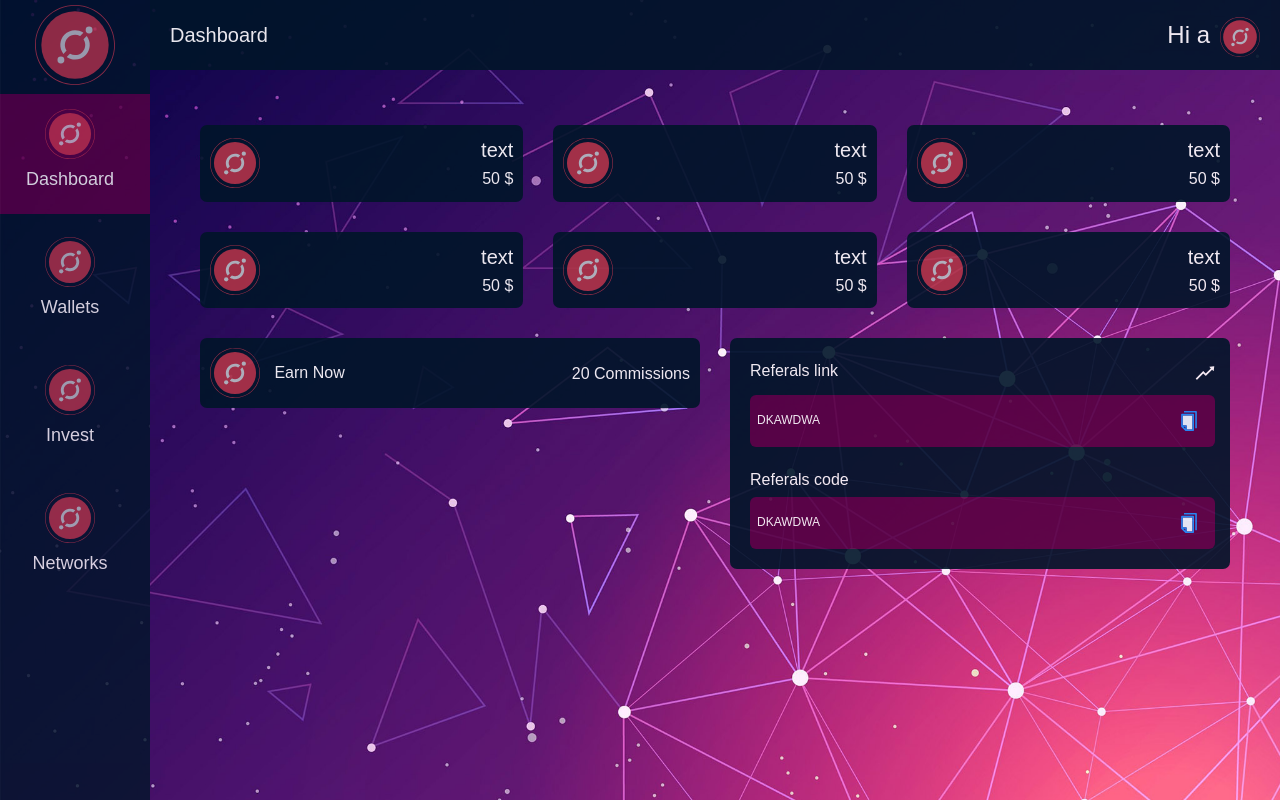
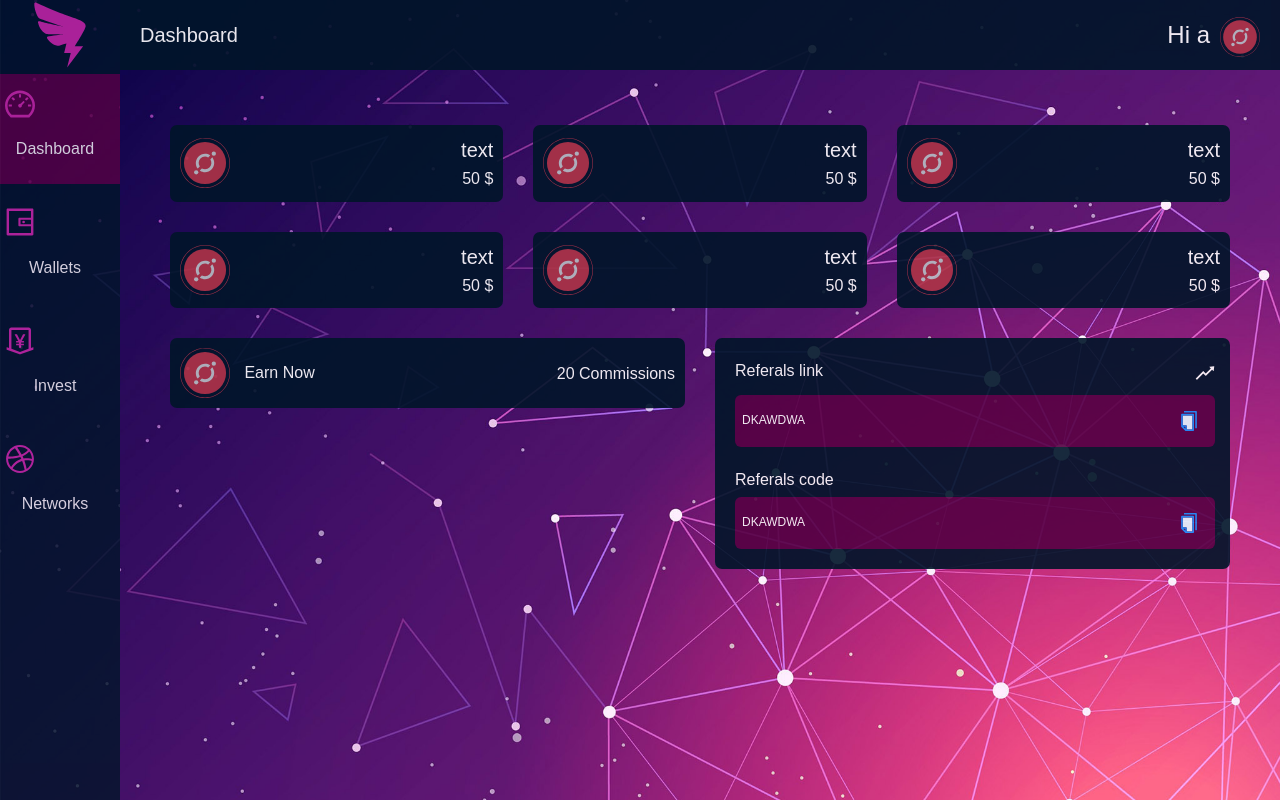
Before and after one commit to Phuc99bd/DINVEST_USER, a React (Create React App) app: page / in a window 1280 px wide. Built offline with nearby package versions, Linux system fonts and the light colour scheme.

Commit message:
update mainHeaders

```diff
--- a/src/assets/css/variables.scss
+++ b/src/assets/css/variables.scss
@@ -11,16 +11,16 @@ $btn-background-confirm: #632897;
 $sidebar-desktop-background: linear-gradient(45, #791871 0%, #ac50a2 100%);
 
 $header-menu-color: #f9354c;
-
+$icon-color: #d129ad;
 $modal-background: linear-gradient(180deg, #8a207a 0%, #a70b97 100%);
 $modal-background-color: #001529;
-$modal-background-header-color: #F36C03;
+$modal-background-header-color: #f36c03;
 $modal-boder: #efefef;
 $modal-close-x: #fff;
 
 $gradient-ping-color: rgba(211, 25, 112, 0.5);
 $gradient-violet-color: rgba(192, 69, 165, 0.5);
-$gradient-btn-ping-color:rgba(177, 18, 92, 0.5);
+$gradient-btn-ping-color: rgba(177, 18, 92, 0.5);
 $gradient-btn-violet-color: rgba(0, 0, 0, 0.5);
 $main-color: #fff;
 $main-hover-color: #fff;
--- a/src/commons/components/MainHeader/index.js
+++ b/src/commons/components/MainHeader/index.js
@@ -8,6 +8,13 @@ import { ROUTE } from "commons/constants";
 import "./styles.scss";
 
 import { FormattedMessage, injectIntl } from "react-intl";
+import {
+  DashboardOutlined,
+  DingdingOutlined,
+  DribbbleOutlined,
+  MoneyCollectOutlined,
+  WalletOutlined,
+} from "@ant-design/icons";
 
 const { Sider } = Layout;
 const rootSubMenuKeys = ["_myTransaction"];
@@ -43,28 +50,28 @@ const MainSideBar = ({
   const itemMenu = [
     {
       id: 1,
-      icon: require("assets/images/loading/loader.svg"),
+      icon: <DashboardOutlined />,
       title: <FormattedMessage id={"menu.dashboard"} />,
       link: ROUTE.HOME,
       subMenu: [],
     },
     {
       id: 2,
-      icon: require("assets/images/loading/loader.svg"),
+      icon: <WalletOutlined />,
       title: <FormattedMessage id={"menu.wallets"} />,
       link: ROUTE.WALLETS,
       subMenu: [],
     },
     {
       id: 3,
-      icon: require("assets/images/loading/loader.svg"),
+      icon: <MoneyCollectOutlined />,
       title: <FormattedMessage id={"menu.invest"} />,
       link: ROUTE.INVEST,
       subMenu: [],
     },
     {
       id: 4,
-      icon: require("assets/images/loading/loader.svg"),
+      icon: <DribbbleOutlined />,
       title: <FormattedMessage id={"menu.networks"} />,
       link: ROUTE.NETWORKS + ROUTE.NETWORKS_GENERAL,
       subMenu: [],
@@ -77,11 +84,7 @@ const MainSideBar = ({
         <div className="showLogo">
           <center>
             <Link to={ROUTE.HOME}>
-              <img
-                style={{ padding: "5px" }}
-                src={require("assets/images/loading/loader.svg")}
-                alt="logo"
-              />
+              <DingdingOutlined className="logo-main" />
             </Link>
           </center>
         </div>
@@ -105,16 +108,7 @@ const MainSideBar = ({
                 <Link className="link-sidebar" to={ele.link}>
                   {!showContent && (
                     <div>
-                      {ele.icon && (
-                        <div className="icon-menu">
-                          <img
-                            src={ele.icon}
-                            alt={ele.link}
-                            width={50}
-                            height={50}
-                          />
-                        </div>
-                      )}
+                      {ele.icon && <div className="icon-menu">{ele.icon}</div>}
                       {ele.title && (
                         <div className="menu-text">{ele.title}</div>
                       )}
--- a/src/commons/components/MainHeader/styles.scss
+++ b/src/commons/components/MainHeader/styles.scss
@@ -1,6 +1,9 @@
 @import "assets/css/variables";
 
 .sidebar-custom {
+  max-width: 120px !important;
+  min-width: 120px !important;
+  width: 120px !important;
   opacity: 0.8;
   background: $sidebar-desktop-background !important;
   .ant-menu-inline {
@@ -31,14 +34,17 @@
 }
 
 div.menu-text {
+  font-size: 16px;
   text-align: center;
 }
 
-div.icon-menu > img {
+div.icon-menu > span {
+  color: $icon-color !important;
   width: 100%;
   text-align: center;
   align-items: center;
   justify-content: space-between;
+  font-size: 30px !important;
 }
 
 a {
@@ -97,10 +103,29 @@ a {
   }
 }
 .showLogo {
-  img {
-    width: 60%;
-    height: 60%;
+  height: 70px;
+  center {
+    width: 100%;
+    height: 100%;
+    a {
+      width: 100%;
+      height: 100%;
+      span {
+        margin: auto;
+        width: 100%;
+        height: 100%;
+        svg {
+          width: 100%;
+          height: 100%;
+          margin: auto;
+        }
+      }
+    }
   }
+}
+.logo-main {
+  // font-size: 50px;
+  color: $icon-color !important;
 }
 .menu-item-custom {
   height: 100% !important;
```
Also changed, not shown: 1 other file (tests, documents, lock files or other folders).
